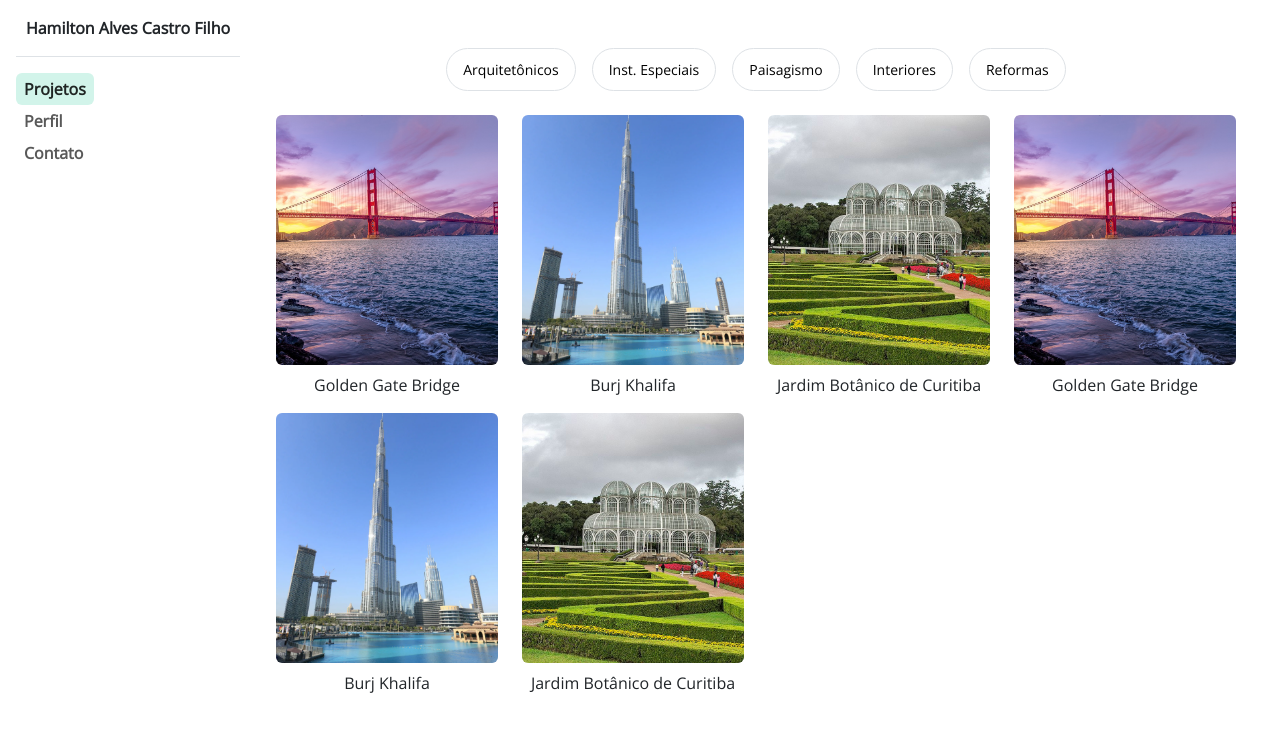
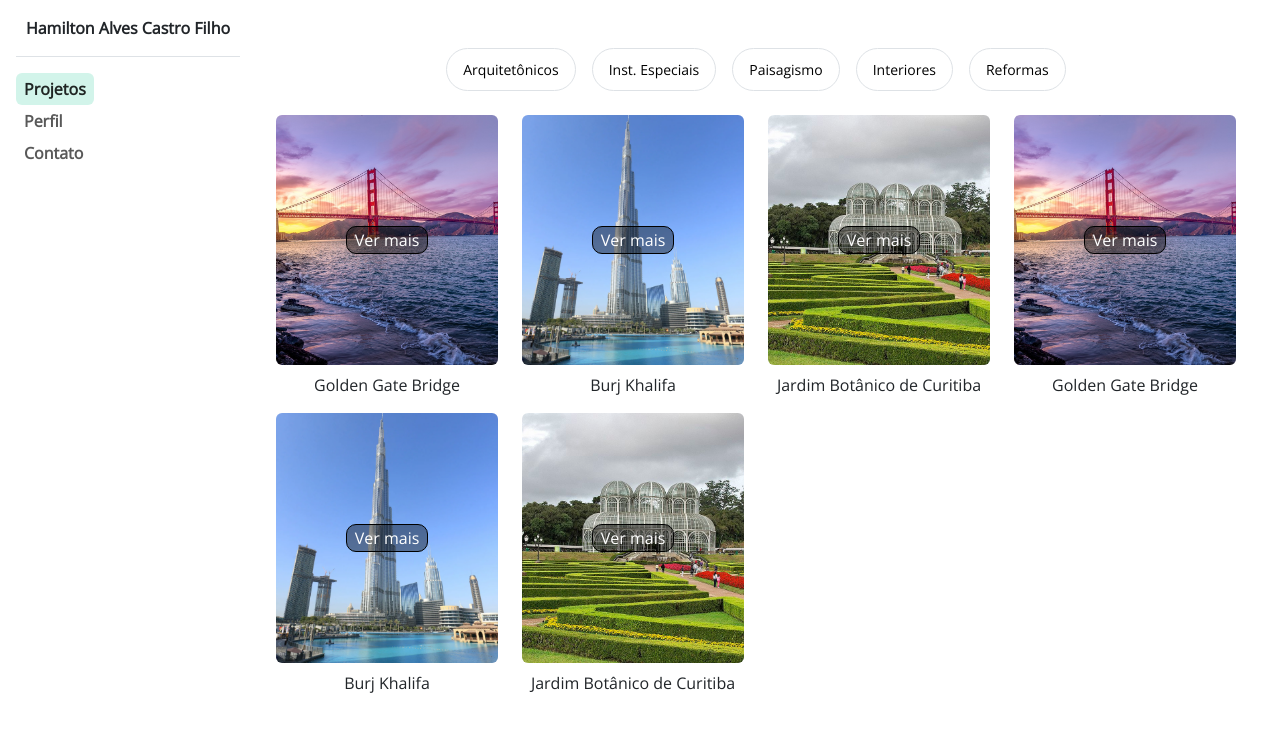
Before and after one commit to gmsbr19/arch-portfolio, a React (Vite) app: page / in a window 1280 px wide. Shown: the top 732 px of the page. Built offline with nearby package versions, Linux system fonts and the light colour scheme.

Commit message:
improved img hover style and see more btn

```diff
--- a/src/components/Projeto.jsx
+++ b/src/components/Projeto.jsx
@@ -1,8 +1,13 @@
+import { useState } from "react";
+
 const Projeto = ({label, category, imgs, text}) => {
+    const [scaleImage, setScaleImage] = useState(false)
+
     return (
         <div className="col-12 col-xl-3 col-lg-4 col-md-6 col-sm-6 d-flex flex-column align-items-center">
-            <div className="w-100 h-100 overflow-hidden rounded" style={{height: "250px", maxHeight: "250px", minHeight: "250px"}}>
-                <img src={imgs[0]} className="img-fluid h-100 w-100" style={{objectFit: "cover"}} />
+            <div onMouseEnter={() => setScaleImage(true)} onMouseLeave={() => setScaleImage(false)} className={`w-100 h-100 overflow-hidden rounded position-relative d-flex align-items-center justify-content-center ${scaleImage ? "inner-shadow" : ""}`} style={{height: "250px", maxHeight: "250px", minHeight: "250px"}}>
+                <img src={imgs[0]} className="img-fluid h-100 w-100" style={{objectFit: "cover", transform: `${scaleImage ? "scale(1.1)" : ""}`}} />
+                <button className="see-more-btn position-absolute px-2">Ver mais</button>
             </div>
             <p className="mt-2">{label}</p>
         </div>
--- a/styles.css
+++ b/styles.css
@@ -84,8 +84,20 @@ main {
 
 .img-fluid{
   transition: transform 0.6s;
+  z-index: -1;
 }
 
-.img-fluid:hover{
+.scale{
   transform: scale(1.1);
 }
+
+.see-more-btn{
+  background-color: rgba(0, 0, 0, 0.406);
+  color: white;
+  border-radius: 10px;
+  border: 1px solid black;
+}
+
+.inner-shadow{
+  box-shadow: inset 0 0 40px #000000;
+}
```
